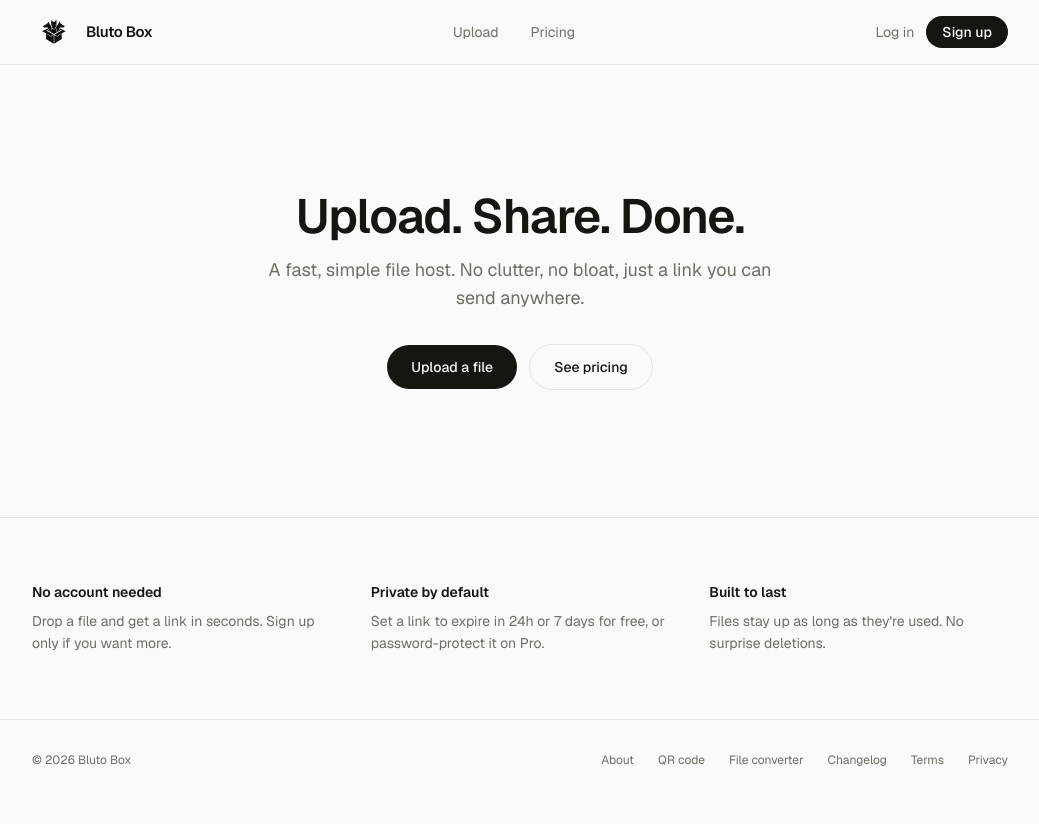
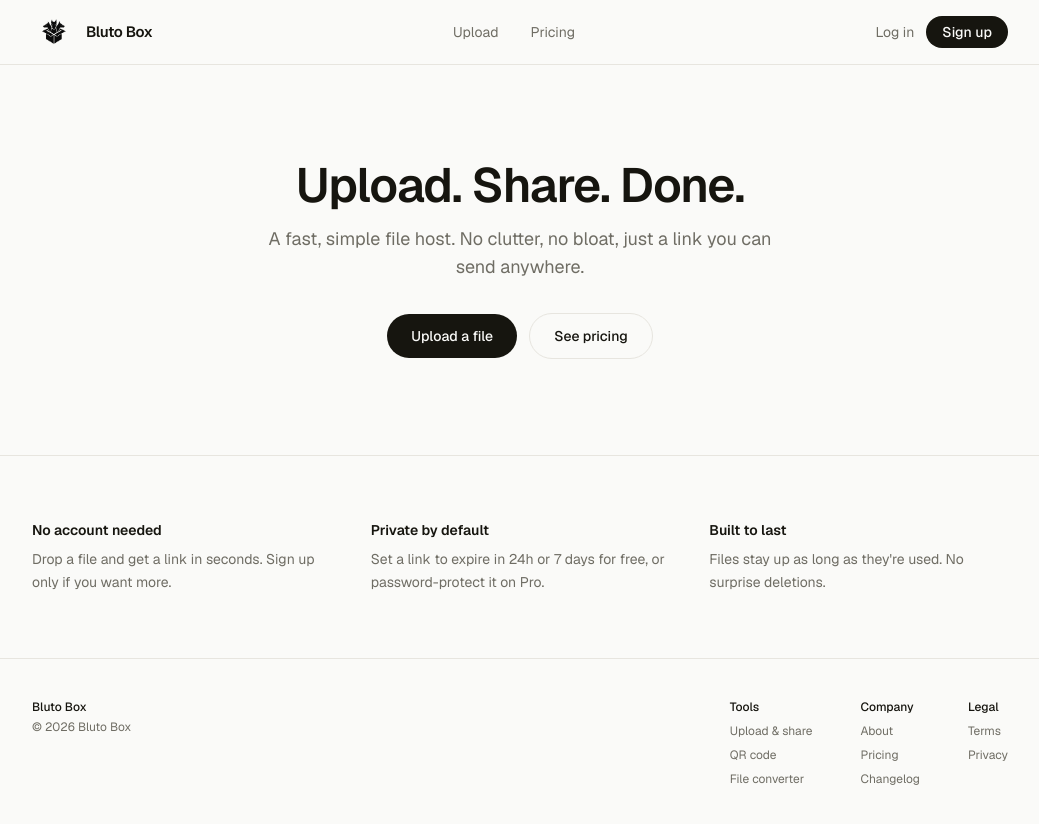
Before and after one commit to azrxc/blutobox, a Next.js app: page / in a window 1280 px wide. Shown: the top 824 px of the page, without its empty margins (120-1159 px from the left). Before the commit the page ends 800 px from the top, so only its background shows below. Built offline with nearby package versions, Linux system fonts and the light colour scheme; no server answers; the database is empty.

Commit message:
Remove Support Us donation button, reorganize footer into Tools/Company/Legal groups

```diff
--- a/src/app/api/stripe/support/route.ts
+++ /dev/null
@@ -1,27 +0,0 @@
-import { NextResponse } from "next/server";
-import { auth } from "@/lib/auth";
-import { getStripe } from "@/lib/stripe";
-
-export async function GET() {
-  return NextResponse.json({ available: Boolean(process.env.STRIPE_SUPPORT_PRICE_ID) });
-}
-
-export async function POST(req: Request) {
-  const priceId = process.env.STRIPE_SUPPORT_PRICE_ID;
-  if (!priceId) {
-    return NextResponse.json({ error: "Support payments aren't set up yet" }, { status: 503 });
-  }
-
-  const session = await auth();
-  const origin = new URL(req.url).origin;
-
-  const checkoutSession = await getStripe().checkout.sessions.create({
-    mode: "payment",
-    line_items: [{ price: priceId, quantity: 1 }],
-    customer_email: session?.user?.email ?? undefined,
-    success_url: `${origin}/?supported=1`,
-    cancel_url: `${origin}/pricing`,
-  });
-
-  return NextResponse.json({ url: checkoutSession.url });
-}
--- a/src/app/layout.tsx
+++ b/src/app/layout.tsx
@@ -4,7 +4,6 @@ import Link from "next/link";
 import "./globals.css";
 import { Providers } from "./providers";
 import { Header } from "./header";
-import { SupportButton } from "./support-button";
 
 const geistSans = Geist({
   variable: "--font-geist-sans",
@@ -50,12 +49,17 @@ export default function RootLayout({
           {children}
         </Providers>
         <footer className="border-t border-border/80">
-          <div className="mx-auto flex max-w-5xl items-center justify-between px-6 py-8 text-xs text-muted">
-            <span>© {new Date().getFullYear()} Bluto Box</span>
-            <div className="flex gap-6">
-              <SupportButton />
-              <Link href="/about" className="transition-colors hover:text-foreground">
-                About
+          <div className="mx-auto max-w-5xl px-6 py-10 text-xs text-muted">
+            <div className="flex flex-col gap-8 sm:flex-row sm:justify-between">
+              <div>
+                <span className="font-medium text-foreground">Bluto Box</span>
+                <p className="mt-1">© {new Date().getFullYear()} Bluto Box</p>
+              </div>
+              <div className="flex flex-wrap gap-x-12 gap-y-6">
+                <div className="flex flex-col gap-2">
+                  <span className="font-medium text-foreground">Tools</span>
+                  <Link href="/upload" className="transition-colors hover:text-foreground">
+                    Upload &amp; share
                   </Link>
                   <Link href="/qr" className="transition-colors hover:text-foreground">
                     QR code
@@ -63,9 +67,21 @@ export default function RootLayout({
                   <Link href="/file-converter" className="transition-colors hover:text-foreground">
                     File converter
                   </Link>
+                </div>
+                <div className="flex flex-col gap-2">
+                  <span className="font-medium text-foreground">Company</span>
+                  <Link href="/about" className="transition-colors hover:text-foreground">
+                    About
+                  </Link>
+                  <Link href="/pricing" className="transition-colors hover:text-foreground">
+                    Pricing
+                  </Link>
                   <Link href="/changelog" className="transition-colors hover:text-foreground">
                     Changelog
                   </Link>
+                </div>
+                <div className="flex flex-col gap-2">
+                  <span className="font-medium text-foreground">Legal</span>
                   <Link href="/terms" className="transition-colors hover:text-foreground">
                     Terms
                   </Link>
@@ -74,6 +90,8 @@ export default function RootLayout({
                   </Link>
                 </div>
               </div>
+            </div>
+          </div>
         </footer>
       </body>
     </html>
--- a/src/app/support-button.tsx
+++ /dev/null
@@ -1,35 +0,0 @@
-"use client";
-
-import { useEffect, useState } from "react";
-
-export function SupportButton() {
-  const [available, setAvailable] = useState(false);
-  const [loading, setLoading] = useState(false);
-
-  useEffect(() => {
-    fetch("/api/stripe/support")
-      .then((res) => (res.ok ? res.json() : null))
-      .then((data) => setAvailable(Boolean(data?.available)))
-      .catch(() => {});
-  }, []);
-
-  if (!available) return null;
-
-  async function handleClick() {
-    setLoading(true);
-    const res = await fetch("/api/stripe/support", { method: "POST" });
-    const data = await res.json().catch(() => ({}));
-    setLoading(false);
-    if (data.url) window.location.href = data.url;
-  }
-
-  return (
-    <button
-      onClick={handleClick}
-      disabled={loading}
-      className="transition-colors hover:text-foreground disabled:opacity-50"
-    >
-      {loading ? "…" : "Support us"}
-    </button>
-  );
-}
```
Lines whose indentation alone changed are shown as unchanged.
